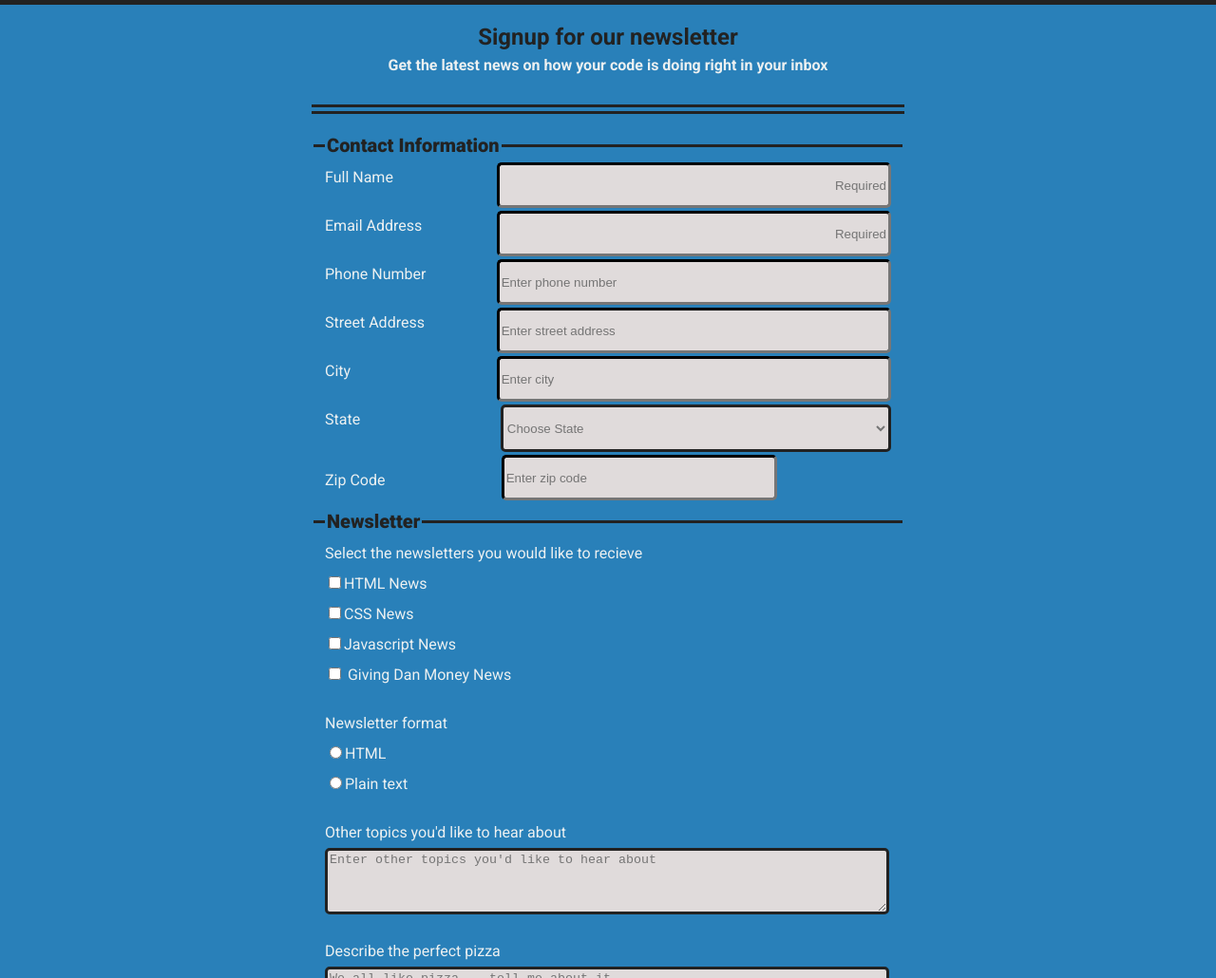
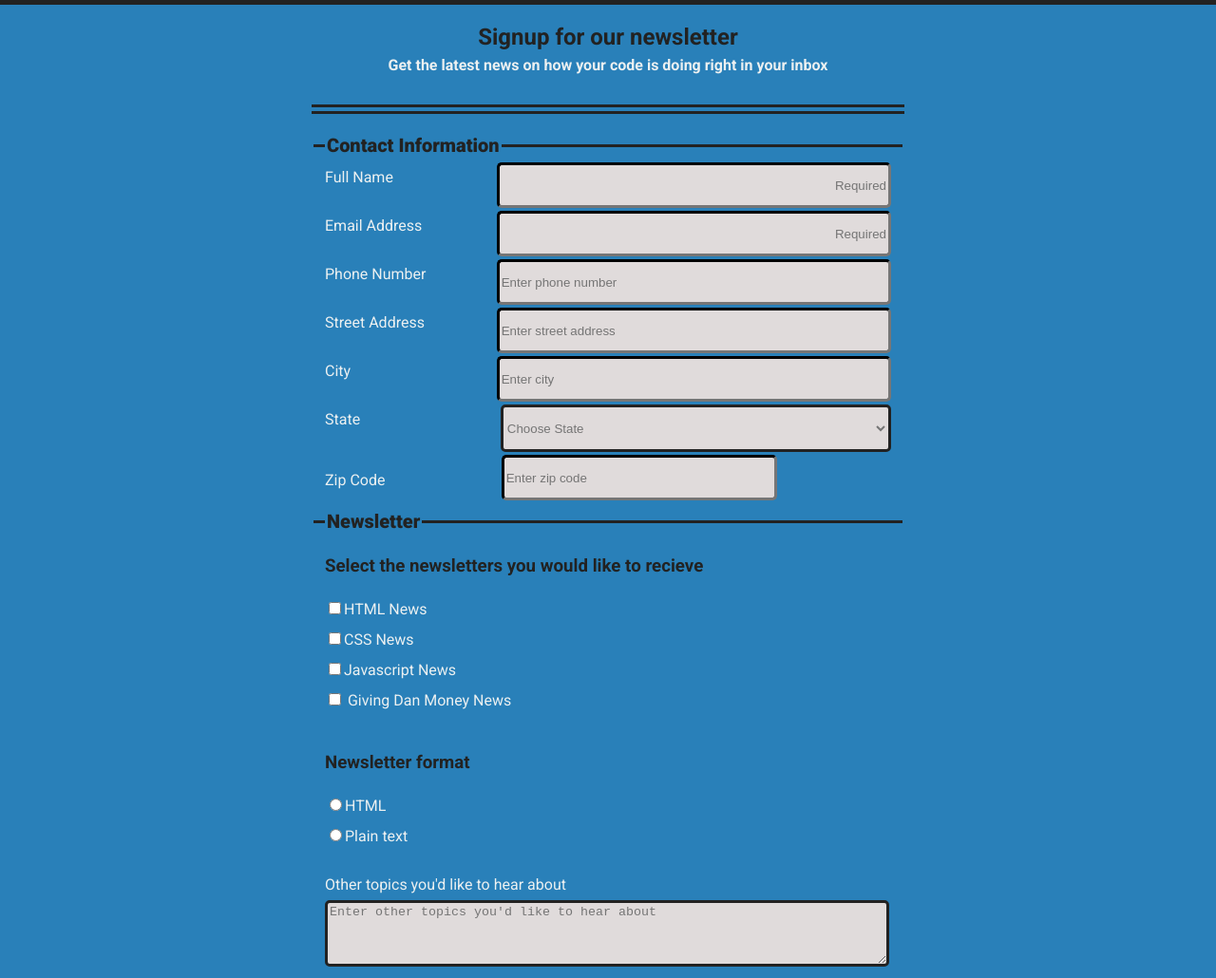
Before and after one commit to Northwoods77/Project-3, a plain HTML site: page index.html in a window 1280 px wide. Shown: the part 70-1100 px from the top of the page at 95% size. Drawn offline with Linux system fonts and the light colour scheme; a web font is replaced by a local one.

Commit message:
Added "for" to the labels and changed <label> to <h3>

```diff
--- a/index.html
+++ b/index.html
@@ -25,7 +25,7 @@
 
                 <label for="email" id="label_email">Email Address</label><input type="email" id="email" name="user_email" placeholder="Required" required><br><br>
 
-                <label for="phone" id="label_phone">Phone Number</label><input type="number" id="phone" name="user_phone" placeholder="Enter phone number"><br><br>
+                <label for="phone" id="label_phone">Phone Number</label><input type="text" id="phone" name="user_phone" placeholder="Enter phone number"><br><br>
 
                 <label for="address" id="label_address">Street Address</label><input type="text" id="address" name="user_address" placeholder="Enter street address"><br><br>
 
@@ -85,20 +85,20 @@
                     <option value="WY">Wyoming</option>
                 </select><br><br>
 
-                <label for="zip" id="label_zip">Zip Code</label><input type="number" id=zip name="user_zip" placeholder="Enter zip code"><br><br>
+                <label for="zip" id="label_zip">Zip Code</label><input type="text" id=zip name="user_zip" placeholder="Enter zip code"><br><br>
 
             </fieldset>
 
             <fieldset id="fieldset2">
                 <legend>Newsletter</legend>
-                <label>Select the newsletters you would like to recieve</label><br>
-                <input type="checkbox" id="html_news" value="html_news" name="html_news"><label>HTML News</label><br>
-                <input type="checkbox" id="css_news" value="css_news" name="css_news"><label>CSS News</label><br>
-                <input type="checkbox" id="javascript_news" value="javascript_news" name="javascript_news"><label>Javascript News</label><br>
+                <h3>Select the newsletters you would like to recieve</h3>
+                <input type="checkbox" id="html_news" value="html_news" name="html_news"><label for="html_news">HTML News</label><br>
+                <input type="checkbox" id="css_news" value="css_news" name="css_news"><label for="css_news">CSS News</label><br>
+                <input type="checkbox" id="javascript_news" value="javascript_news" name="javascript_news"><label for="javascript_news">Javascript News</label><br>
                 <input type="checkbox" id="give_news" value="give_news" name="give_news">
-                <label>Giving Dan Money News</label><br><br>
+                <label for="give_news">Giving Dan Money News</label><br><br>
 
-                <label>Newsletter format</label><br>
+                <h3>Newsletter format</h3>
                 <input type="radio" id="html" value="html" name="choice"><label for="html">HTML</label><br>
                 <input type="radio" id="plain" value="choice" name="choice"><label for="plain">Plain text</label><br><br>
 
```
